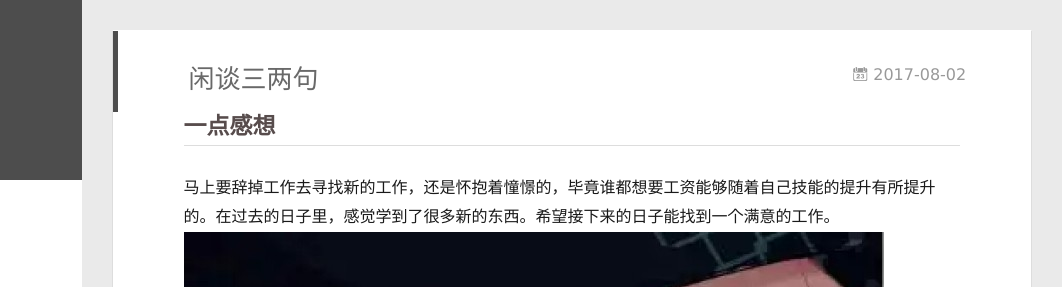
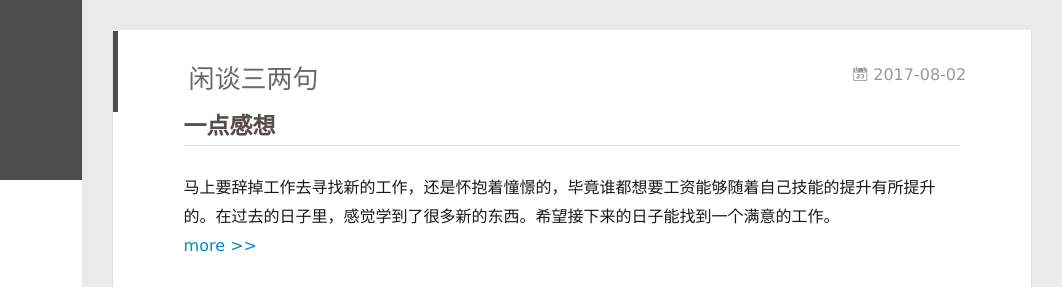
Before and after one commit to haibeibei/blog, a plain HTML site: page index.html in a window 1280 px wide. Shown: the top 287 px of the page, 218-1280 px from the left. Drawn offline with Linux system fonts and the light colour scheme.

Commit message:
Site updated: 2017-08-03 00:23:25

```diff
--- a/index.html
+++ b/index.html
@@ -184,7 +184,9 @@ var _hmt = _hmt || [];
 <!-- 目录内容结束 -->
     <div class="article-entry" itemprop="articleBody">
 
-        <h2 id="一点感想"><a href="#一点感想" class="headerlink" title="一点感想"></a>一点感想</h2><p>马上要辞掉工作去寻找新的工作，还是怀抱着憧憬的，毕竟谁都想要工资能够随着自己技能的提升有所提升的。在过去的日子里，感觉学到了很多新的东西。希望接下来的日子能找到一个满意的工作。<br><img src="/assets/img/1.jpeg" alt=""></p>
+        <h2 id="一点感想"><a href="#一点感想" class="headerlink" title="一点感想"></a>一点感想</h2><p>马上要辞掉工作去寻找新的工作，还是怀抱着憧憬的，毕竟谁都想要工资能够随着自己技能的提升有所提升的。在过去的日子里，感觉学到了很多新的东西。希望接下来的日子能找到一个满意的工作。<br>
+
+          <a class="article-more-a" href="/2017/08/02/无题/#more">more >></a>
 
 
 
```
Also changed, not shown: 2017/08/02/无题/index.html (+2 -2 lines).
